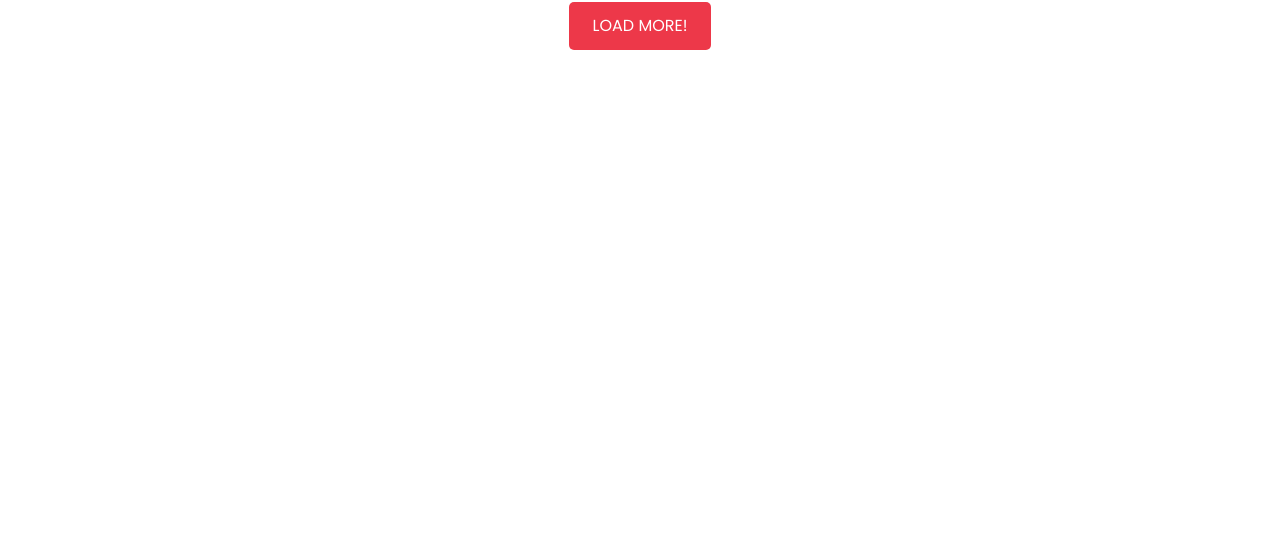
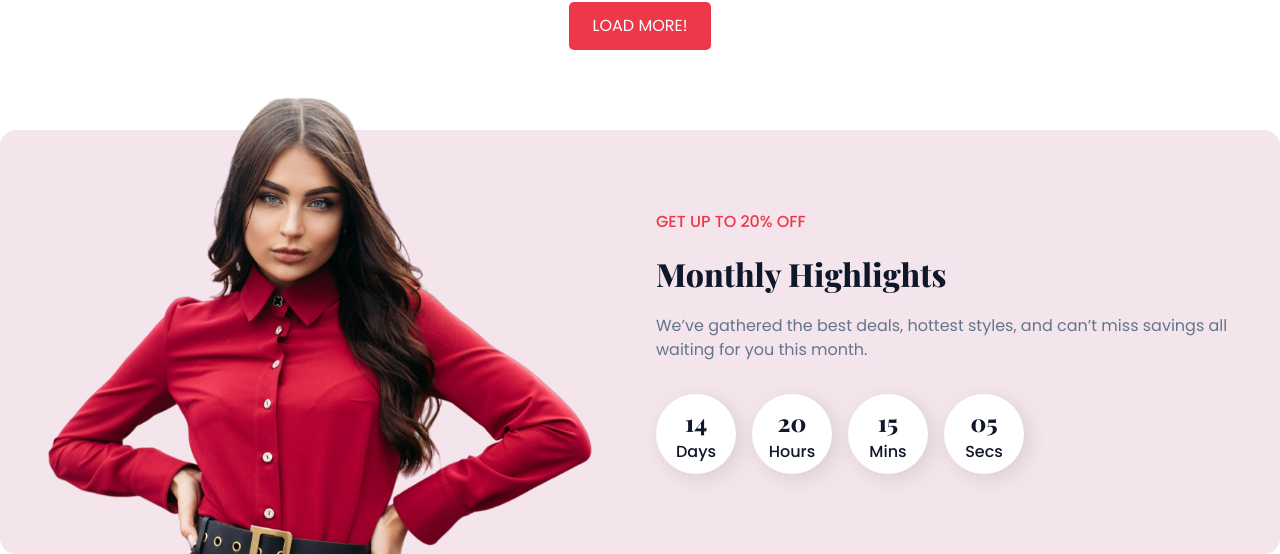
Before and after one commit to TanviKrishnan2005/ELYSIAN, a React (Vite) app in the folder frontend/: page / in a window 1280 px wide. Shown: the part 2492-3046 px from the top of the page. Before the commit the page ends 2622 px from the top, so only its background shows below. Built offline with nearby package versions, Linux system fonts and the light colour scheme.

Commit message:
deal ssection added

```diff
--- /dev/null
+++ b/frontend/src/pages/Home/DealSection.jsx
@@ -0,0 +1,43 @@
+import React from 'react'
+import dealsImg from "../../assets/deals.png"
+const DealSection = () => {
+  return (
+    <section className='section__container deals__container'>
+        <div className='deals__image'>
+            <img src={dealsImg} alt="" />
+        </div>
+
+        <div className='deals__content'>
+            <h5>GET UP TO 20% OFF</h5>
+            <h4> Monthly Highlights</h4>
+            <p>We’ve gathered the best deals, hottest styles, and can’t
+                miss savings all waiting for you this month.</p>
+
+                <div className='deals__countdown flex-wrap'>
+                    <div className="deals__countdown__card">
+                        <h4>14</h4>
+                        <p>Days</p>
+                    </div>
+
+                    <div className="deals__countdown__card">
+                        <h4>20</h4>
+                        <p>Hours</p>
+                    </div>
+
+                    <div className="deals__countdown__card">
+                        <h4>15</h4>
+                        <p>Mins</p>
+                    </div>
+
+                    <div className="deals__countdown__card">
+                        <h4>05</h4>
+                        <p>Secs</p>
+                    </div>
+
+                </div>
+        </div>
+    </section>
+  )
+}
+
+export default DealSection
--- a/frontend/src/pages/Home/Home.jsx
+++ b/frontend/src/pages/Home/Home.jsx
@@ -3,6 +3,7 @@ import Banner from './Banner'
 import Categories from './Categories'
 import HeroSection from './HeroSection'
 import TrendingProducts from '../shop/TrendingProducts'
+import DealSection from './DealSection'
 
 const Home = () => {
   return (
@@ -11,6 +12,7 @@ const Home = () => {
     <Categories/>
     <HeroSection/>
     <TrendingProducts/>
+    <DealSection/>
     </>
   )
 }
```
